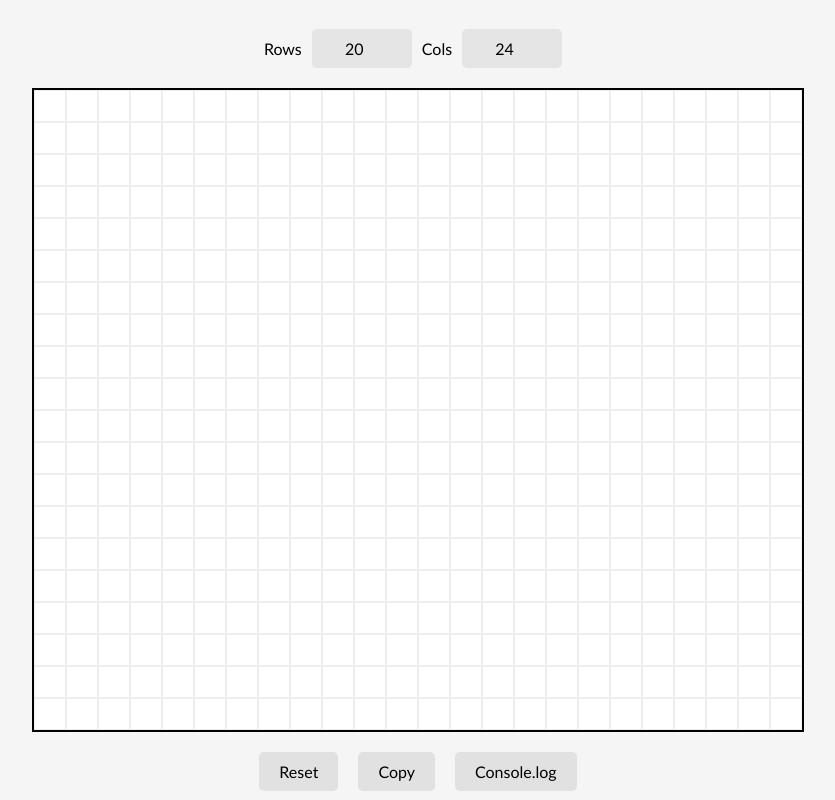
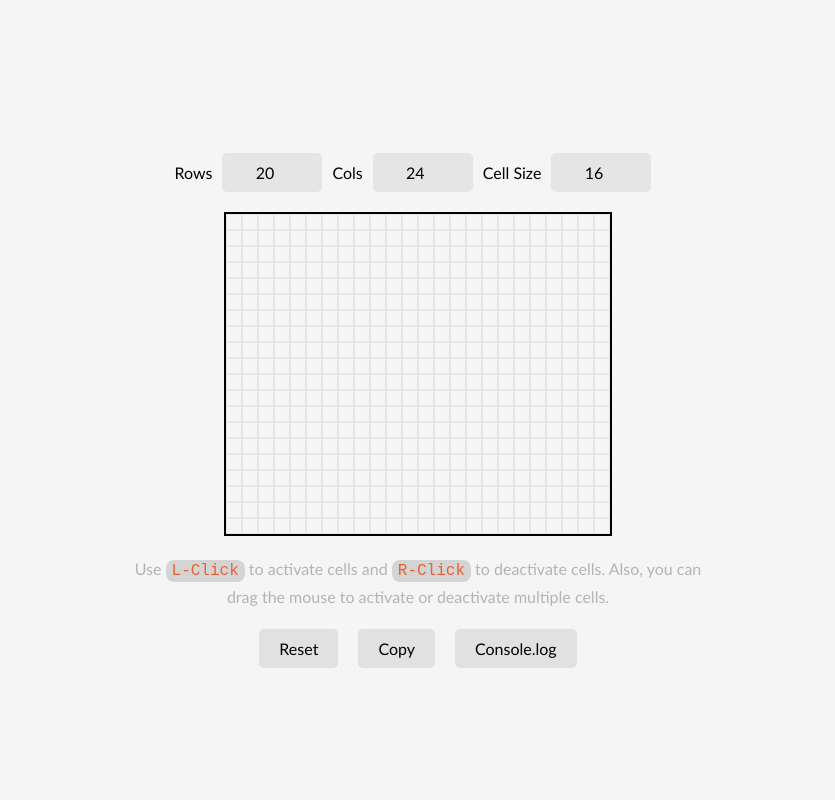
Before and after one commit to PortiESP/matrix-generator, a React (Vite) app: page / in a window 1280 px wide. Shown: the whole page, without its empty margins (222-1057 px from the left). Built offline with nearby package versions, Linux system fonts and the light colour scheme.

Commit message:
Inputs fixed

```diff
--- a/src/App.css
+++ b/src/App.css
@@ -1,3 +1,37 @@
 .selected {
     background: black;
 }
+
+.cell {
+    display: flex;
+    justify-content: center;
+    align-items: center;
+    /* position: relative; */
+    color: #0004;
+
+    &.selected {
+        background: black;
+        color: #fff4;
+    }
+
+    .value {
+        font-size: 0.8em;
+    }
+
+    .ij {
+        position: absolute;
+        font-size: 0.5em;
+        bottom: 0;
+        right: 0;
+    }
+}
+
+code {
+    background: #0002;
+    color: #0008;
+    padding: 2px 6px;
+    color: #f13800be;
+    font-family: "Courier New", Courier, monospace;
+
+    border-radius: 0.5em;
+}
--- a/src/App.jsx
+++ b/src/App.jsx
@@ -11,7 +11,10 @@ const GLOBAL = {
     // Grid dimensions
     rows: 20,
     cols: 24,
-    cellSize: 32,
+    cellSize: 16,
+
+    // Show cell info
+    showCellInfo: false,
 }
 
 function loadGrid(rows, cols) {
@@ -24,8 +27,14 @@ function generateGrid(rows, cols) {
     return Array.from({ length: rows }, () => Array.from({ length: cols }, () => 0))
 }
 
+function initGlobal() {
+    const grid = JSON.parse(localStorage.getItem("grid"))
+    if (grid) return { ...GLOBAL, rows: grid.length, cols: grid[0]?.length }
+    else return GLOBAL
+}
+
 function App() {
-    const [data, setData] = useState(GLOBAL)
+    const [data, setData] = useState(initGlobal())
     const [grid, setGrid] = useState(loadGrid(data.rows, data.cols))
 
     // Store grid in local storage
@@ -38,10 +47,14 @@ function App() {
     return (
         <div className="wrapper">
             <div className="params">
-                <Input value={data.rows} setValue={(value) => setData((old) => ({ ...old, rows: value }))} label="Rows" />
-                <Input value={data.cols} setValue={(value) => setData((old) => ({ ...old, cols: value }))} label="Cols" />
+                <Input def={data.rows} setValue={(value) => setData((old) => ({ ...old, rows: value || 1 }))} label="Rows" />
+                <Input def={data.cols} setValue={(value) => setData((old) => ({ ...old, cols: value || 1 }))} label="Cols" />
+                <Input def={data.cellSize} setValue={(value) => setData((old) => ({ ...old, cellSize: value }))} label="Cell Size" />
             </div>
             <Grid grid={grid} setGrid={setGrid} data={data} />
+            <p className="hint">
+                Use <code>L-Click</code> to activate cells and <code>R-Click</code> to deactivate cells. Also, you can <strong>drag the mouse</strong> to activate or deactivate multiple cells.
+            </p>
             <div className="buttons">
                 <button onClick={() => window.location.reload()}>Reset</button>
                 <button onClick={() => navigator.clipboard.writeText(JSON.stringify(grid))}>Copy</button>
--- a/src/components/Cell.jsx
+++ b/src/components/Cell.jsx
@@ -6,17 +6,23 @@ export default function Cell(props) {
         2: unselected,
     }
 
-    const backgroundColor = cell === 1 ? "black" : "white"
-    const cellStyle = {
-        width: cellSize,
-        height: cellSize,
-        backgroundColor,
-    }
+    const className = cell === data.selected ? "cell selected" : "cell"
 
     const handleClick = (e, i, j) => {
         e.preventDefault()
         props.handleClick(i, j, buttonToValue[e.button])
     }
 
-    return <div key={`${i}-${j}`} className="cell" style={cellStyle} onClick={(e) => handleClick(e, i, j)} onContextMenu={(e) => handleClick(e, i, j)} />
+    return (
+        <div key={`${i}-${j}`} className={className} onClick={(e) => handleClick(e, i, j)} onContextMenu={(e) => handleClick(e, i, j)}>
+            {data.showCellInfo && (
+                <>
+                    <span className="value">{cell}</span>
+                    <span className="ij">
+                        {i}/{j}
+                    </span>
+                </>
+            )}
+        </div>
+    )
 }
--- a/src/components/Grid.jsx
+++ b/src/components/Grid.jsx
@@ -1,4 +1,4 @@
-import { useCallback, useEffect } from "react"
+import { useEffect } from "react"
 import Cell from "./Cell"
 
 export default function Grid({ grid, setGrid, data }) {
@@ -22,15 +22,12 @@ export default function Grid({ grid, setGrid, data }) {
     }
     const handleMouseMove = (e) => {
         e.preventDefault()
-        console.log("Mouse move", data.rows, data.cols)
         if (!window.mouseRDown && !window.mouseLDown) return
-
-        console.log(window.mouseRDown, window.mouseLDown)
 
         const { x, y } = document.querySelector(".grid").getBoundingClientRect()
 
-        const i = Math.floor((e.clientY - y) / 32)
-        const j = Math.floor((e.clientX - x) / 32)
+        const i = Math.floor((e.clientY - y) / data.cellSize)
+        const j = Math.floor((e.clientX - x) / data.cellSize)
         if (i >= 0 && i < rows && j >= 0 && j < cols) {
             setGrid((old) => {
                 const copy = old.map((row) => [...row])
@@ -40,7 +37,6 @@ export default function Grid({ grid, setGrid, data }) {
             })
         }
     }
-    console.log("Grid rendered", data.rows, data.cols)
 
     useEffect(() => {
         document.addEventListener("mousedown", (e) => handleMouseDown(e.button))
--- a/src/components/Input.jsx
+++ b/src/components/Input.jsx
@@ -1,8 +1,8 @@
-export default function Input({ value, setValue, label }) {
+export default function Input({ value, setValue, label, def }) {
     return (
         <div className="input">
             <label>{label}</label>
-            <input type="number" value={value} onChange={({ target }) => setValue(target.value)} />
+            <input type="number" defaultValue={def} value={value} onChange={({ target }) => setValue(target.value)} />
         </div>
     )
 }
--- a/src/index.css
+++ b/src/index.css
@@ -8,11 +8,12 @@
 }
 
 .wrapper {
+    padding: 20px;
     display: flex;
     justify-content: center;
     align-items: center;
     flex-direction: column;
-    height: 100vh;
+    min-height: 100vh;
     background-color: #f5f5f5;
 
     .grid {
@@ -78,4 +79,13 @@
             }
         }
     }
+
+    .hint {
+        margin-top: 20px;
+        font-size: 1em;
+        width: clamp(300px, 50%, 600px);
+        color: #0004;
+        line-height: 25px;
+        text-align: center;
+    }
 }
```
